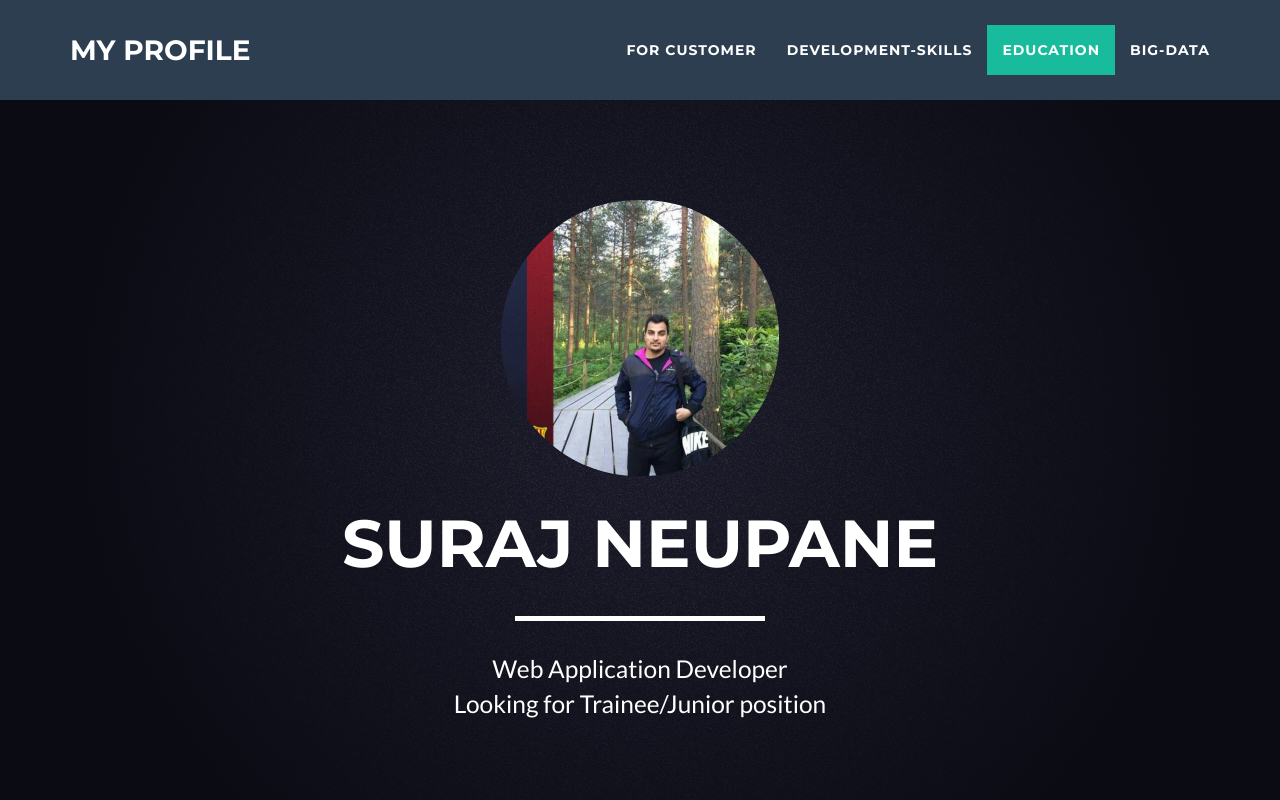
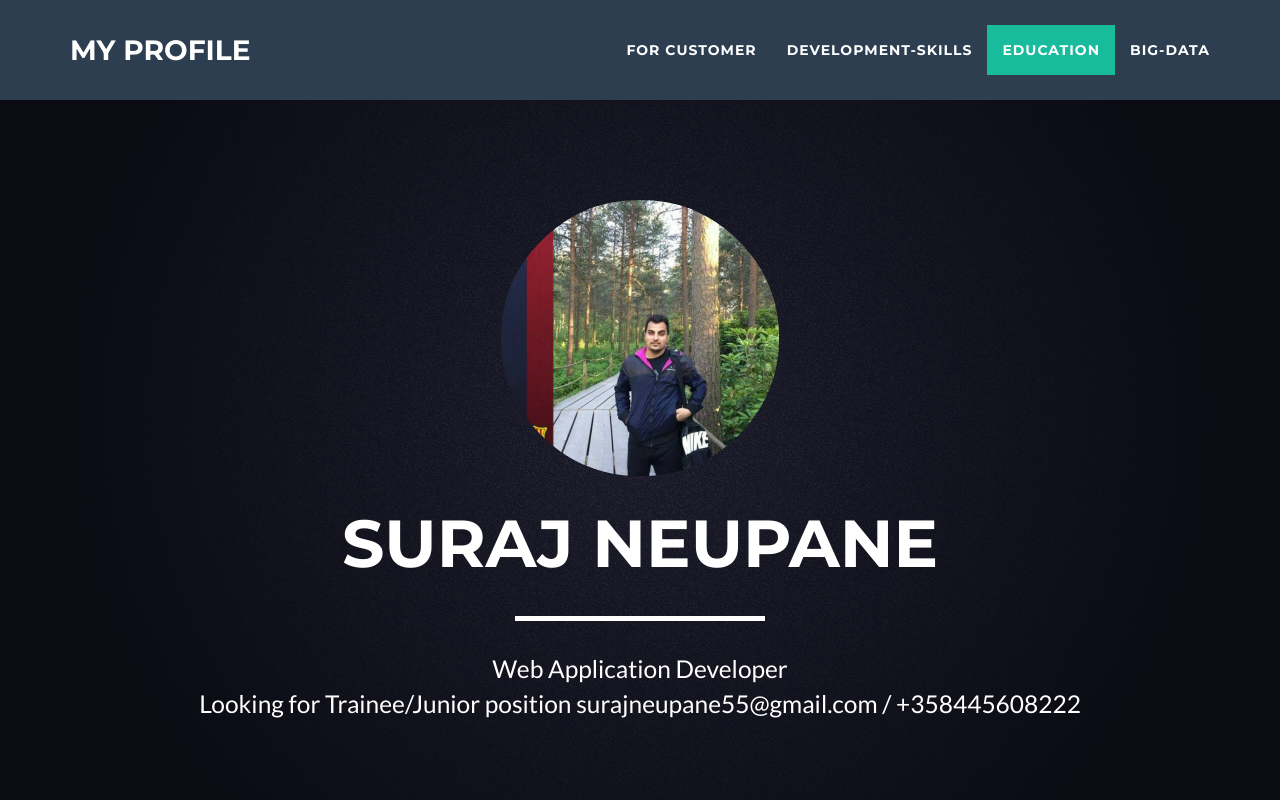
Before and after one commit to surajneupane55/my-portfolio, a website: page index.html in a window 1280 px wide. Shown: the top 800 px of the page. Drawn offline with nearby package versions, Linux system fonts and the light colour scheme.

Commit message:
adding contacts

```diff
--- a/index.html
+++ b/index.html
@@ -86,7 +86,7 @@
                         <hr class="star-light">
                         <span class="skills">Web Application Developer </span><br/>
                         <span class="skills">Looking for Trainee/Junior position </span>
-
+                        <span class="skills">surajneupane55@gmail.com / +358445608222 </span><br/>
                     </div>
                 </div>
             </div>
```
